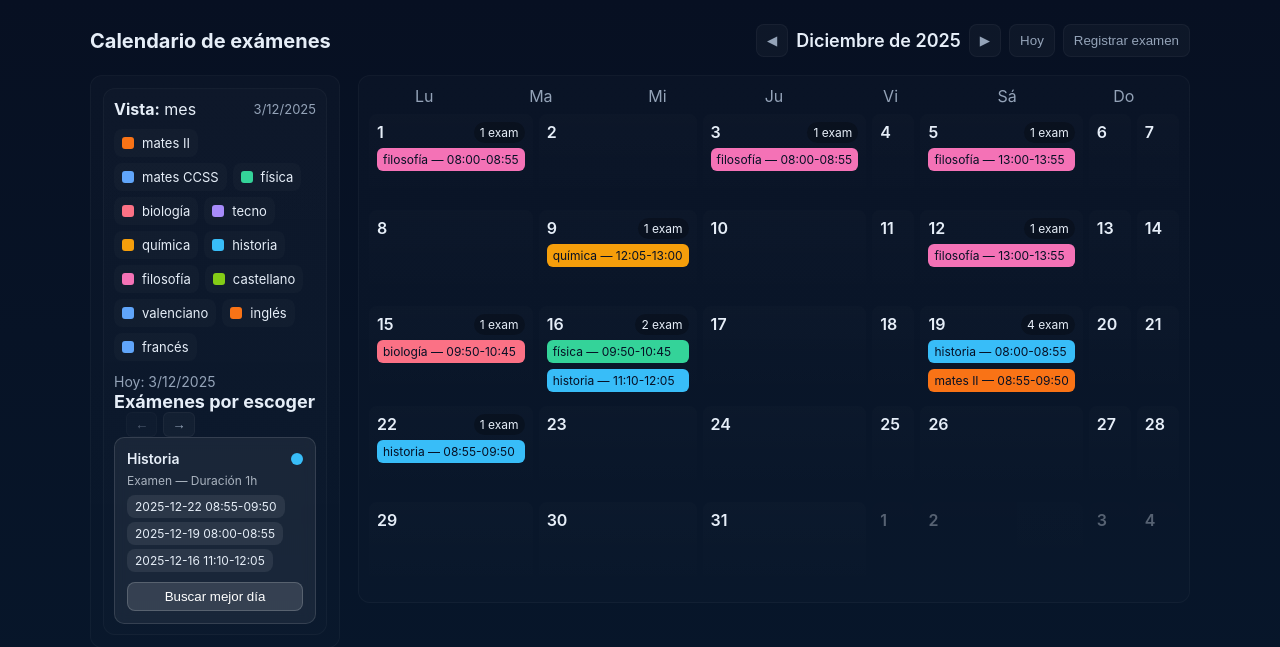
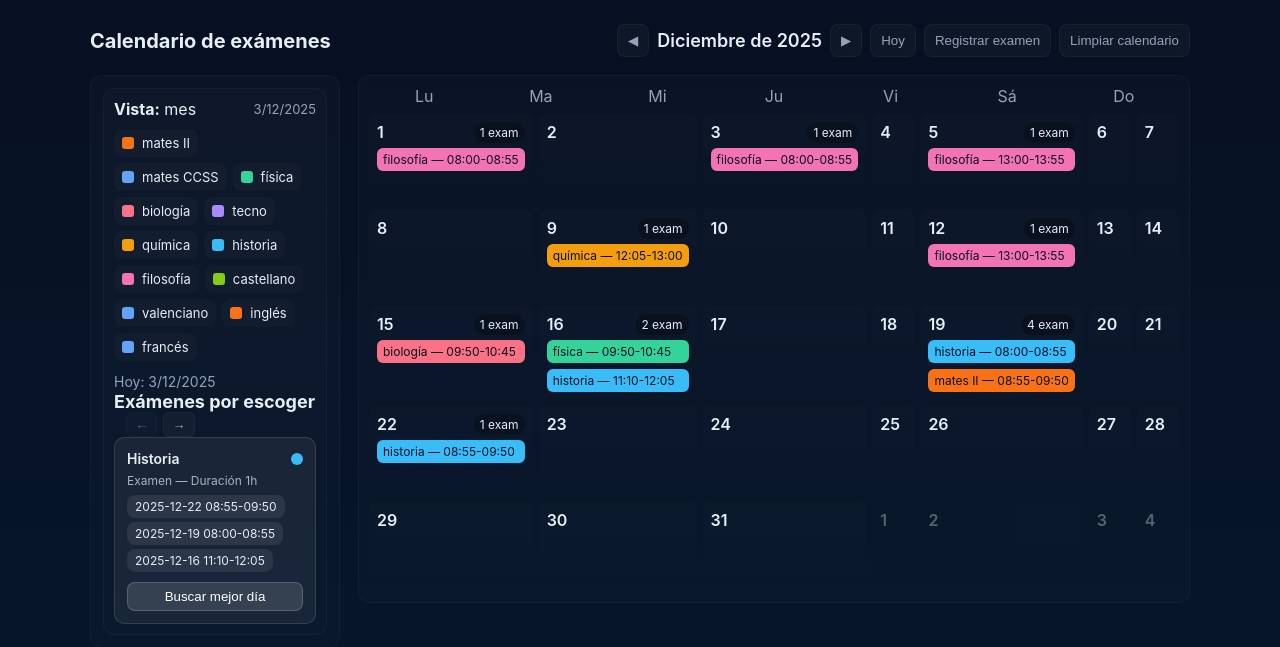
Before and after one commit to AlgorithmEncoder/calendar2baca, a Flask app: page / in a window 1280 px wide. Shown: the top 647 px of the page. Run offline with Flask 3, Linux system fonts and the light colour scheme.

Commit message:
Función limpiar calendario, con llave maestra. + La llave maestra sirve para eliminar examen.

```diff
--- a/app.py
+++ b/app.py
@@ -16,6 +16,7 @@ EMAIL_USER = os.environ.get('EMAIL_USER')
 EMAIL_PASS = os.environ.get('EMAIL_PASS')
 DESTINATARIOS = ['persona1@outlook.com', 'persona2@outlook.com']  # lista de destinatarios
 CLAVE_ADMIN = os.environ.get("ADMIN_KEY", None)
+CLAVE_MAESTRA = os.environ.get("MASTER_KEY", None)
 
 def enviar_correo(asunto, cuerpo, destinatarios=DESTINATARIOS):
     """
@@ -468,7 +469,14 @@ def verificar_clave():
     data = request.get_json()
     clave = data.get("clave")
 
-    return jsonify({"ok": clave == CLAVE_ADMIN})
+    return jsonify({"ok": clave == CLAVE_ADMIN or clave == CLAVE_MAESTRA})
+
+@app.post("/verificar_clave_maestra")
+def verificar_clave():
+    data = request.get_json()
+    clave = data.get("clave")
+
+    return jsonify({"ok": clave == CLAVE_MAESTRA})
 
 @app.route("/eliminate/<codigoFecha>", methods=['POST'])
 def eliminar_examen(codigoFecha):
@@ -577,6 +585,12 @@ def buscar_mejor_dia(exam_id):
 
     return jsonify({"ranking": ranking})
 
+@app.post("/limpiar_calendario")
+def limpiar_calendario_route():
+    for asignatura in DB['asignaturas']:
+        asignatura['examenes'] = []
+    guardar_db(DB)
+    return jsonify({"ok": True, "mensaje": "Calendario limpiado"})
 
 
 
--- a/templates/calendario.html
+++ b/templates/calendario.html
@@ -18,6 +18,7 @@
         <button id="next" class="btn">▶</button>
         <button id="todayBtn" class="btn">Hoy</button>
         <button id="registerExamBtn" class="btn">Registrar examen</button>
+        <button id="cleanCalendarBtn" class="btn">Limpiar calendario</button>
     </div>
     </header>
 
@@ -509,8 +510,44 @@
             }
             // allow submit to proceed (no preventDefault)
         });
+    }); // end registerBtn click
 
-    }); // end registerBtn click
+    document.getElementById('cleanCalendarBtn').addEventListener('click', () => {
+        const clave = prompt("Introduce la clave para limpiar todo el calendario:");
+
+        if (clave === null) return;
+
+        // Primero verificamos la clave
+        fetch("/verificar_clave_maestra", {
+            method: "POST",
+            headers: { "Content-Type": "application/json" },
+            body: JSON.stringify({ clave: clave })
+        })
+        .then(res => res.json())
+        .then(data => {
+            if (!data.ok) {
+                alert("❌ Clave incorrecta. No tienes permiso.");
+                return;
+            }
+
+            // Clave correcta → limpiamos el calendario
+            return fetch("/limpiar_calendario", { method: "POST" });
+        })
+        .then(res => {
+            if (!res) return;
+            if (!res.ok) throw new Error("Error limpiando calendario");
+
+            alert("Calendario limpiado correctamente");
+
+            // recargar vista
+            renderWithAnimation("fade");
+            generarExamenesPorEscoger();
+        })
+        .catch(err => {
+            console.error(err);
+            alert("No se pudo limpiar el calendario");
+        });
+    });
 
     // end script
 </script>
```
